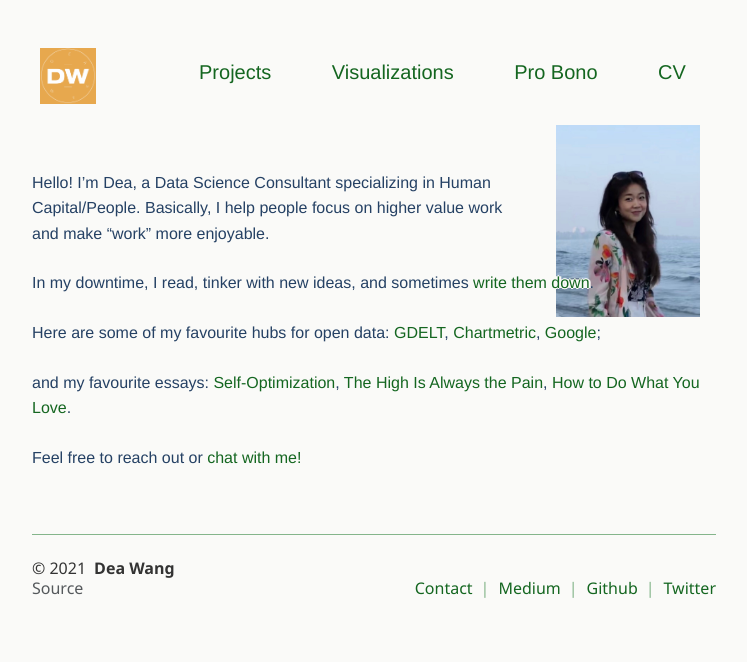
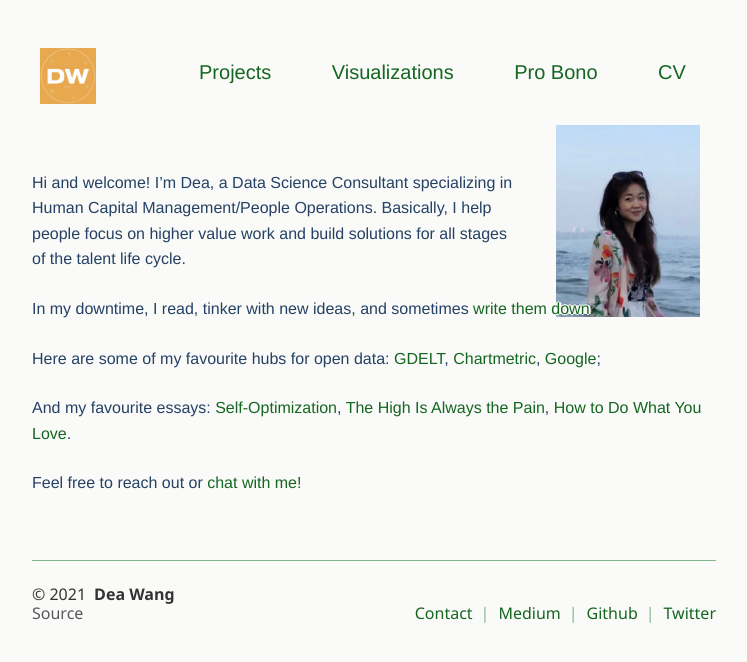
Before and after one commit to deawyk/deawyk.github.io, a Jekyll site: the page built from index.md, in a window 1280 px wide. Shown: the top 662 px of the page, without its empty margins (266-1013 px from the left). Built offline with Jekyll 4.4.1, drawn with Linux system fonts in a browser that asks for light colours.

Commit message:
Update index.md

```diff
--- a/index.md
+++ b/index.md
@@ -16,13 +16,13 @@ title: Dea Wang
 <div class="lead lead-about">
 
 <br>
-Hello! I'm Dea, a Data Science Consultant specializing in Human Capital/People. Basically, I help people focus on higher value work and make "work" more enjoyable.
+Hi and welcome! I'm Dea, a Data Science Consultant specializing in Human Capital Management/People Operations. Basically, I help people focus on higher value work and build solutions for all stages of the talent life cycle.
 
 In my downtime, I read, tinker with new ideas, and sometimes [write them down](https://deaw.medium.com/). <br>
 
 Here are some of my favourite hubs for open data: [GDELT](https://www.gdeltproject.org/), [Chartmetric](https://www.chartmetric.com/music-industry-trends/6mo-report), [Google](https://datasetsearch.research.google.com/);
 
-and my favourite essays: [Self-Optimization](https://www.theguardian.com/news/2019/aug/02/athleisure-barre-kale-tyranny-ideal-woman-labour), [The High Is Always the Pain](https://themorningnews.org/article/the-high-is-always-the-pain-and-the-pain-is-always-the-high), [How to Do What You Love](http://www.paulgraham.com/love.html).
+And my favourite essays: [Self-Optimization](https://www.theguardian.com/news/2019/aug/02/athleisure-barre-kale-tyranny-ideal-woman-labour), [The High Is Always the Pain](https://themorningnews.org/article/the-high-is-always-the-pain-and-the-pain-is-always-the-high), [How to Do What You Love](http://www.paulgraham.com/love.html).
 
 Feel free to reach out or [chat with me!](https://calendly.com/deaw/coffee)
 </div>
```
